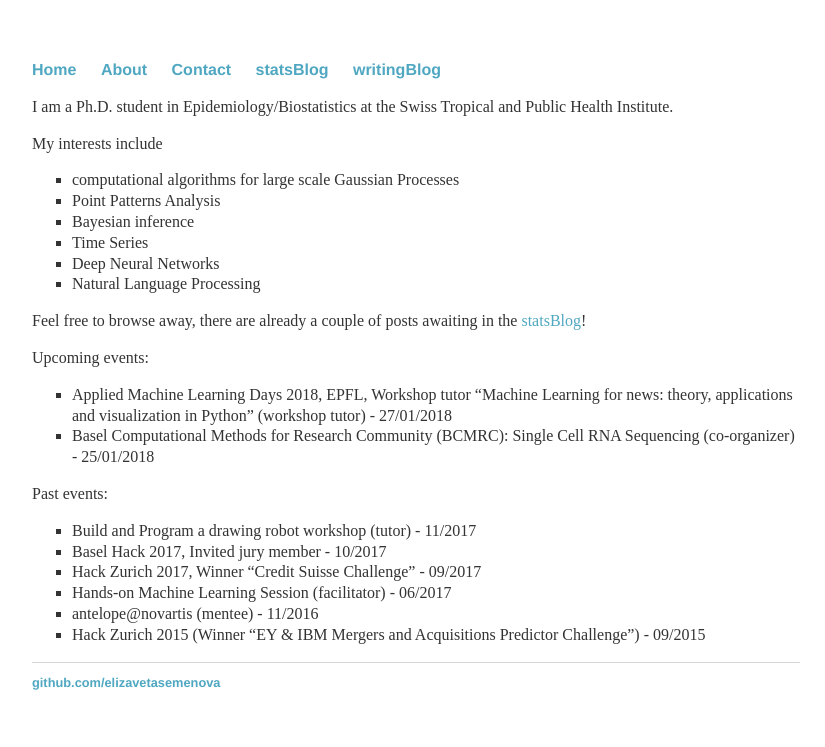
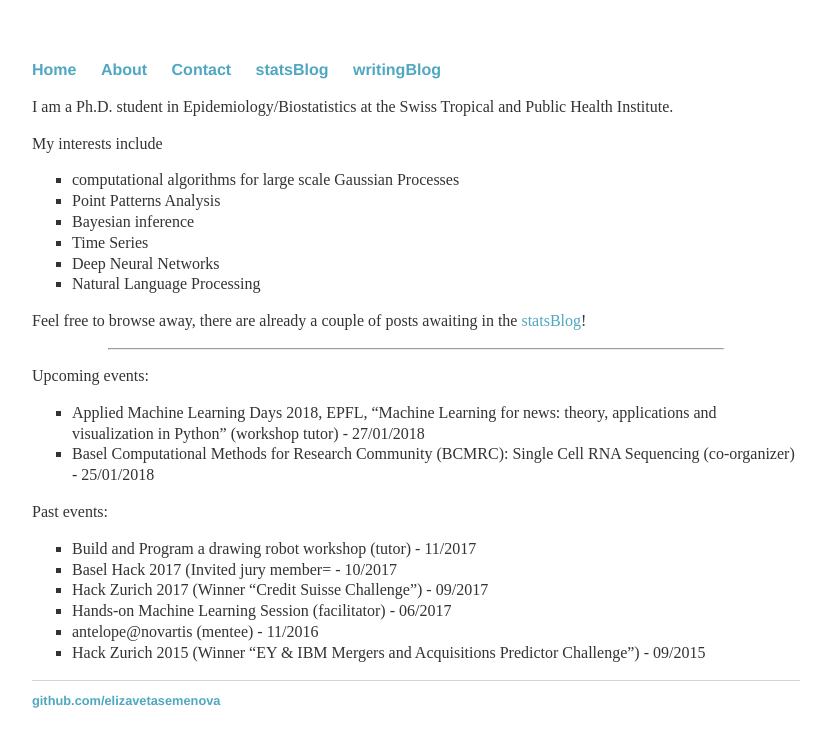
Before and after one commit to elizavetasemenova/elizavetasemenova.github.io, a Jekyll site: the page built from index.html, in a window 1280 px wide. Shown: the top 747 px of the page, without its empty margins (224-1049 px from the left). Built offline with Jekyll 4.4.1, drawn with Linux system fonts in a browser that asks for light colours.

Commit message:
Update index.html

```diff
--- a/index.html
+++ b/index.html
@@ -20,9 +20,10 @@ title: Liza Semenova, statistician in progress
 		 in the <a href="/blog">statsBlog</a>!
 </p>
 
+<hr width="80%">
 <p>Upcoming events:
        <ul style="list-style-type:square">
-	  <li>Applied Machine Learning Days 2018, EPFL, Workshop tutor “Machine Learning for news: theory,
+	  <li>Applied Machine Learning Days 2018, EPFL, “Machine Learning for news: theory,
               applications and visualization in Python” (workshop tutor) - 27/01/2018</li>
 	  <li>Basel Computational Methods for Research Community (BCMRC): Single Cell RNA Sequencing (co-organizer) - 25/01/2018</li>
 	</ul>
@@ -31,8 +32,8 @@ title: Liza Semenova, statistician in progress
 <p>Past events:
        <ul style="list-style-type:square">
 	   <li>Build and Program a drawing robot workshop (tutor) - 11/2017</li>
-	  <li>Basel Hack 2017, Invited jury member - 10/2017</li>
-	  <li>Hack Zurich 2017, Winner “Credit Suisse Challenge” - 09/2017</li>
+	  <li>Basel Hack 2017 (Invited jury member= - 10/2017</li>
+	  <li>Hack Zurich 2017 (Winner “Credit Suisse Challenge”) - 09/2017</li>
 	  <li>Hands-on Machine Learning Session (facilitator) - 06/2017</li>
 	  <li>antelope@novartis (mentee) - 11/2016</li>
 	  <li>Hack Zurich 2015 (Winner “EY & IBM Mergers and Acquisitions Predictor Challenge”) - 09/2015</li>
```
